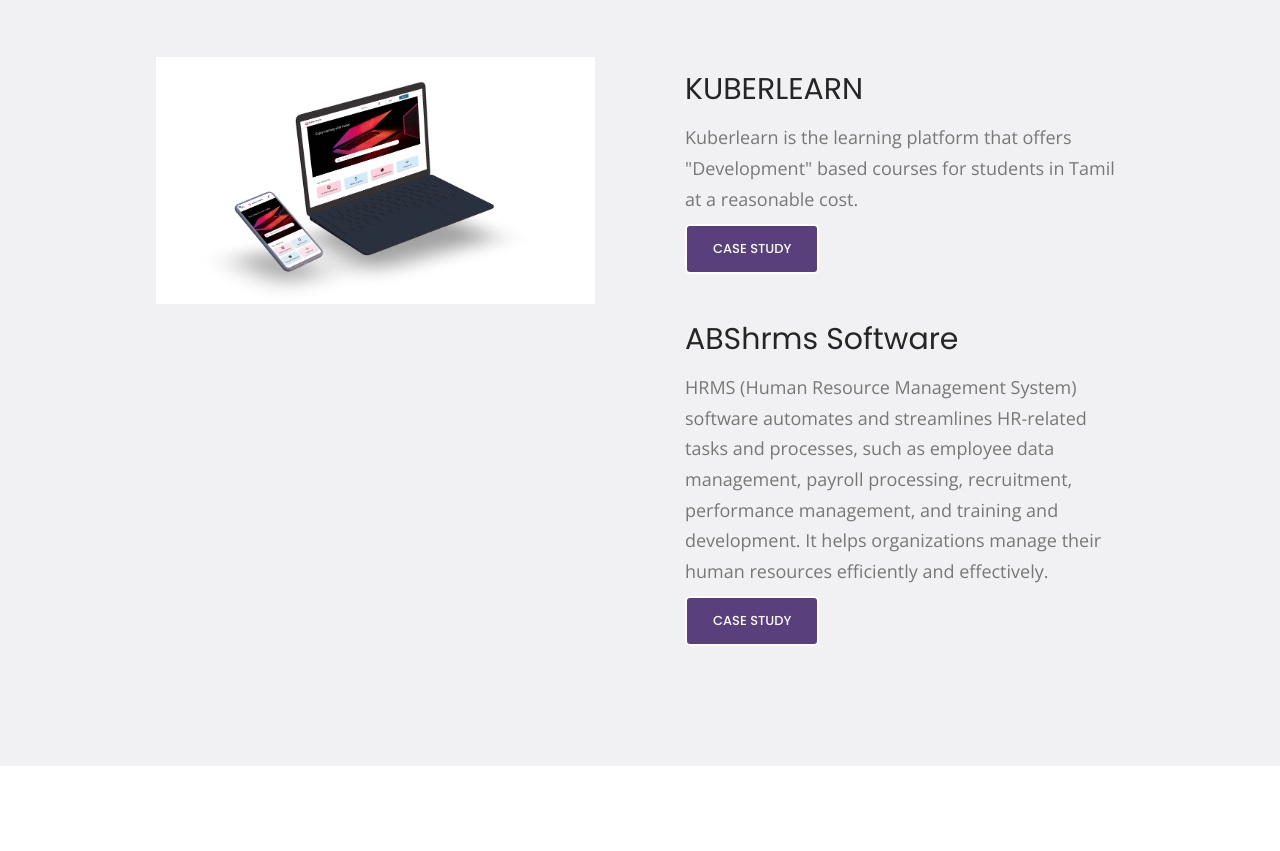
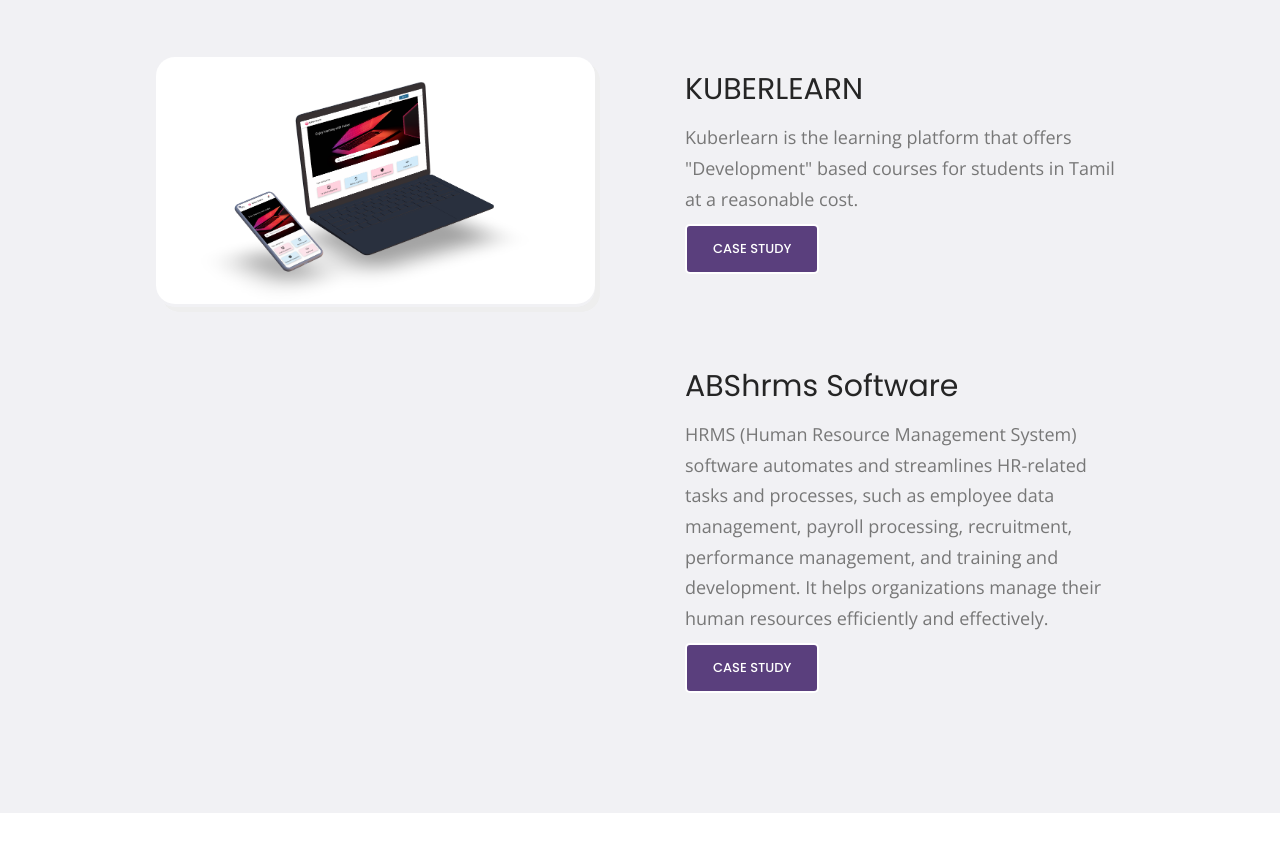
Before and after one commit to Saraswathy1904/Saraswathy_Portfolio, a plain HTML site: page index.html in a window 1280 px wide. Shown: the part 2048-2899 px from the top of the page. Drawn offline with nearby package versions, Linux system fonts and the light colour scheme; a script that the page names is missing.

Commit message:
Update styles.css

```diff
--- a/assets/css/styles.css
+++ b/assets/css/styles.css
@@ -900,4 +900,22 @@
     margin-left: auto;
     margin-right: auto;
   }
+
+  .pro-2 {
+    margin-top: 5em;
+   }
+   .img_1{
+     border-radius: 2em;
+   }
+
+   .project-img1{
+    box-shadow: 5px 5px #EEEEEE;
+    border-radius: 2em;
+   }
+   .project-img_1{
+    border-radius: 2em;
+   }
+   .pro_img{
+    box-shadow: 5px 5px #EEEEEE
+   }
 }
```
